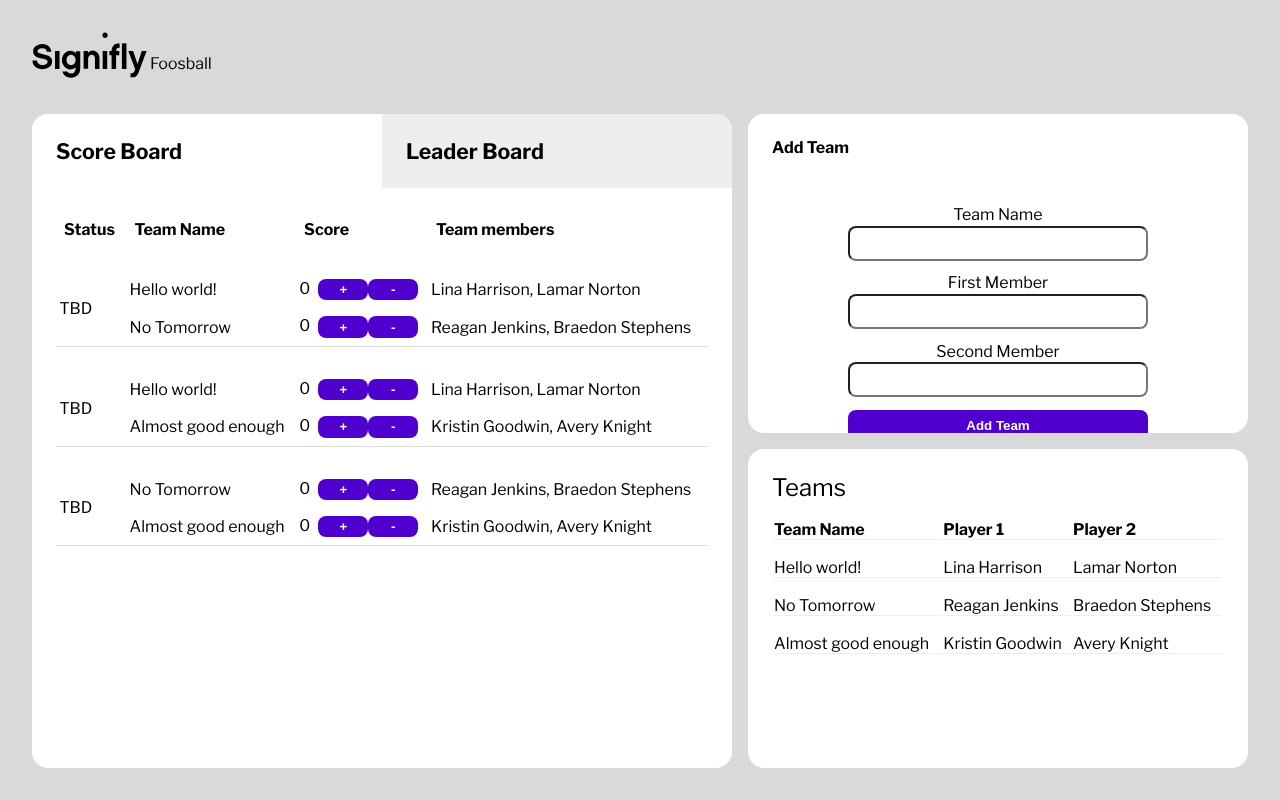
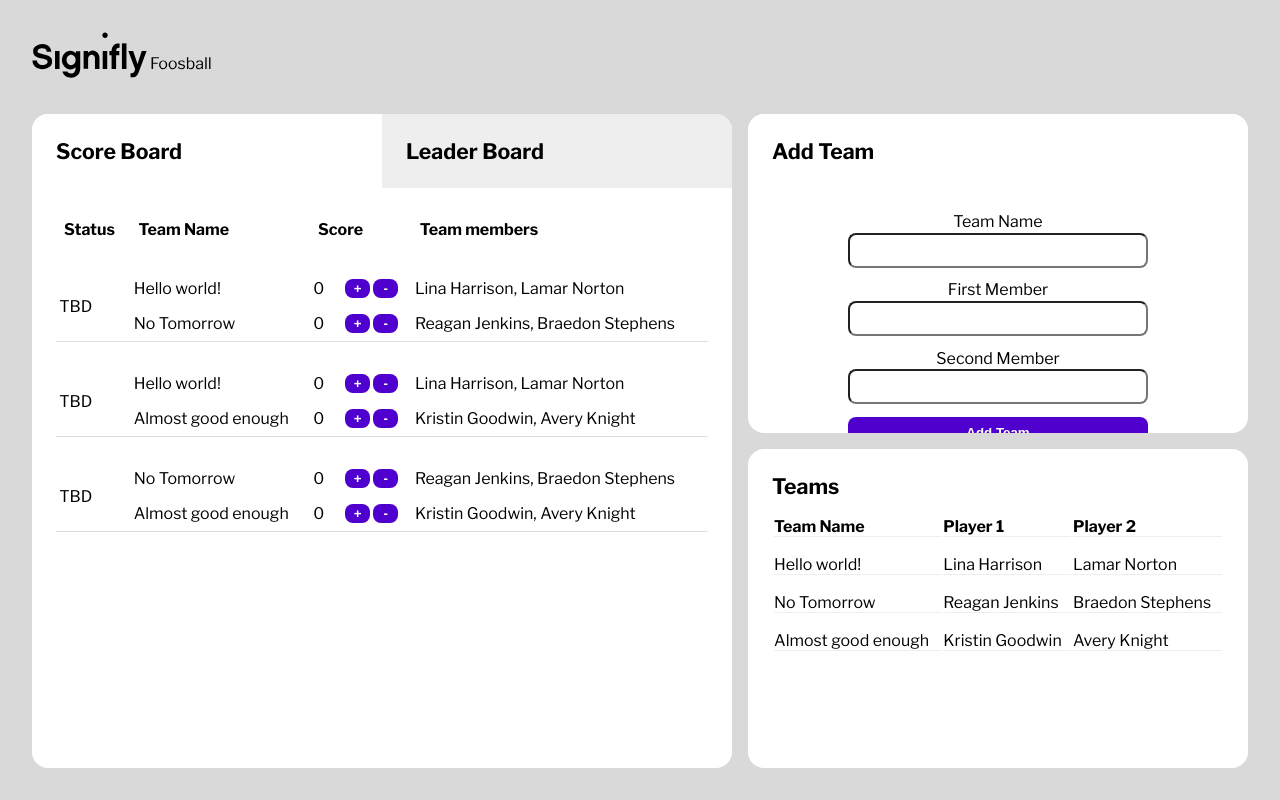
Before and after one commit to Zagoman/Signifly_case, a Vue app: page / in a window 1280 px wide. Built offline with nearby package versions, Linux system fonts and the light colour scheme.

Commit message:
morning commit

```diff
--- a/src/components/FormComponent.vue
+++ b/src/components/FormComponent.vue
@@ -28,5 +28,6 @@ section {
   background-color: #fff;
   padding: 1.5rem;
   font-weight: 700;
+  font-size: 1.33rem;
 }
 </style>
--- a/src/components/MainBoard.vue
+++ b/src/components/MainBoard.vue
@@ -15,9 +15,10 @@ import TabsWrapper from "./TabsWrapper.vue";
 import Tab from "./Tab.vue";
 import ScoreBoard from "./ScoreBoard.vue";
 import LeaderBoard from "./LeaderBoard.vue";
+import AddTeam from "./AddTeam.vue";
 export default {
   name: "MainBoard",
-  components: { TabsWrapper, Tab, ScoreBoard, LeaderBoard },
+  components: { TabsWrapper, Tab, ScoreBoard, LeaderBoard, AddTeam },
   props: ["games", "teams"],
 };
 </script>
--- a/src/components/ScoreBoard.vue
+++ b/src/components/ScoreBoard.vue
@@ -46,36 +46,6 @@
         </tr>
       </tbody>
     </table>
-    <!-- <article
-      :class="{ playing: game.teamA_score > 0 || game.teamB_score > 0, over: game.teamA_score == 10 || game.teamB_score == 10 }"
-      class="game"
-      v-for="(game, index) in $store.state.games"
-      :key="index"
-    >
-      <div class="game_date">
-        <span v-if="gameStatus(game) === 'now'">Now</span>
-        <span v-if="gameStatus(game) === 'over'">Over</span>
-        <span v-if="gameStatus(game) === 'TBD'">TBD</span>
-      </div>
-      <div class="game_teams">
-        <span>{{ game.teamA }}</span>
-        <span>{{ game.teamB }}</span>
-      </div>
-      <div class="game_scores">
-        <div class="game_score">
-          <span :class="{ bold: game.teamA_score === 10 }">{{ game.teamA_score }}</span>
-          <div><button @click="addScore(game.game_id, 'teamA')">+</button><button @click="subtractScore(game.game_id, 'teamA')">-</button></div>
-        </div>
-        <div class="game_score">
-          <span :class="{ bold: game.teamB_score === 10 }">{{ game.teamB_score }}</span>
-          <div><button @click="addScore(game.game_id, 'teamB')">+</button><button @click="subtractScore(game.game_id, 'teamB')">-</button></div>
-        </div>
-      </div>
-      <div class="game_players">
-        <span>{{ game.teamA_names[0] }}, {{ game.teamA_names[1] }}</span>
-        <span>{{ game.teamB_names[0] }}, {{ game.teamB_names[1] }}</span>
-      </div>
-    </article> -->
   </div>
 </template>
 <script>
@@ -154,6 +124,13 @@ tbody {
   display: flex;
   gap: 0.5rem;
 }
+.score_flex span {
+  width: 1.5rem;
+}
+.score_flex div {
+  display: flex;
+  gap: 0.2rem;
+}
 tbody.playing {
   background-color: #90e3b6;
 }
@@ -184,17 +161,20 @@ th {
 button {
   background-color: #4f00cf;
   color: white;
-  padding: 0.2rem 1rem;
-  width: 50px;
+  /* padding: 0.2rem 1rem; */
+  width: 25px;
   appearance: none;
   border: none;
   border-radius: 0.5rem;
   font-weight: 700;
   cursor: pointer;
   transition: opacity 250ms ease-in-out;
-  transition: transform 150ms cubic-bezier(0.09, 1.34, 1, 1.06);
+  transition: transform 100ms cubic-bezier(0.09, 1.34, 1, 1.06);
 }
 button:hover {
   opacity: 0.8;
 }
+button:active {
+  transform: translate(1px, 1px);
+}
 </style>
--- a/src/components/Teams.vue
+++ b/src/components/Teams.vue
@@ -44,4 +44,8 @@ td {
   padding: 1rem 0 0;
   border-bottom: 1px solid #eee;
 }
+h2 {
+  font-size: 1.33rem;
+  font-weight: 700;
+}
 </style>
--- a/src/store/index.js
+++ b/src/store/index.js
@@ -28,7 +28,6 @@ const store = createStore({
       // condition to not repeat games
       if (!alreadyExists) {
         state.games.push(new Game(team1, team2, teamANames, teamBNames));
-        console.log(state.games);
       }
     },
   },
```
